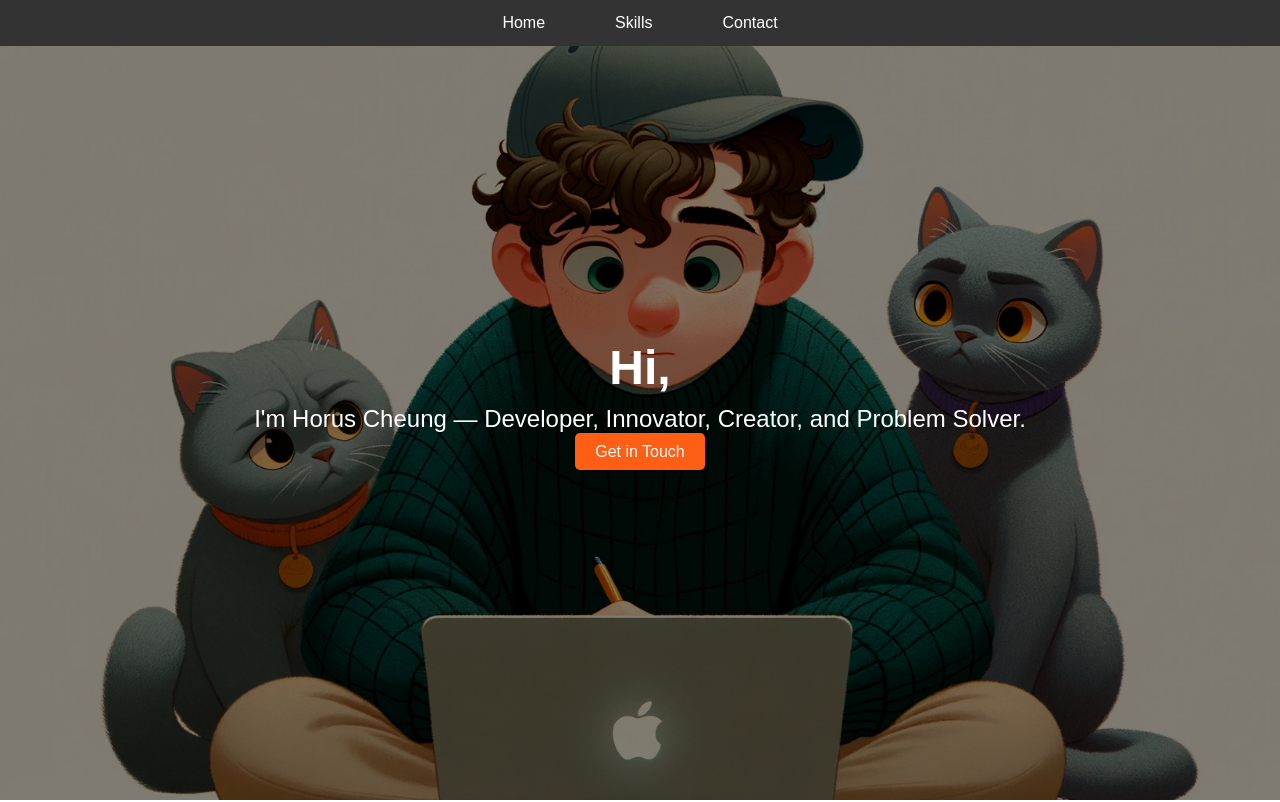
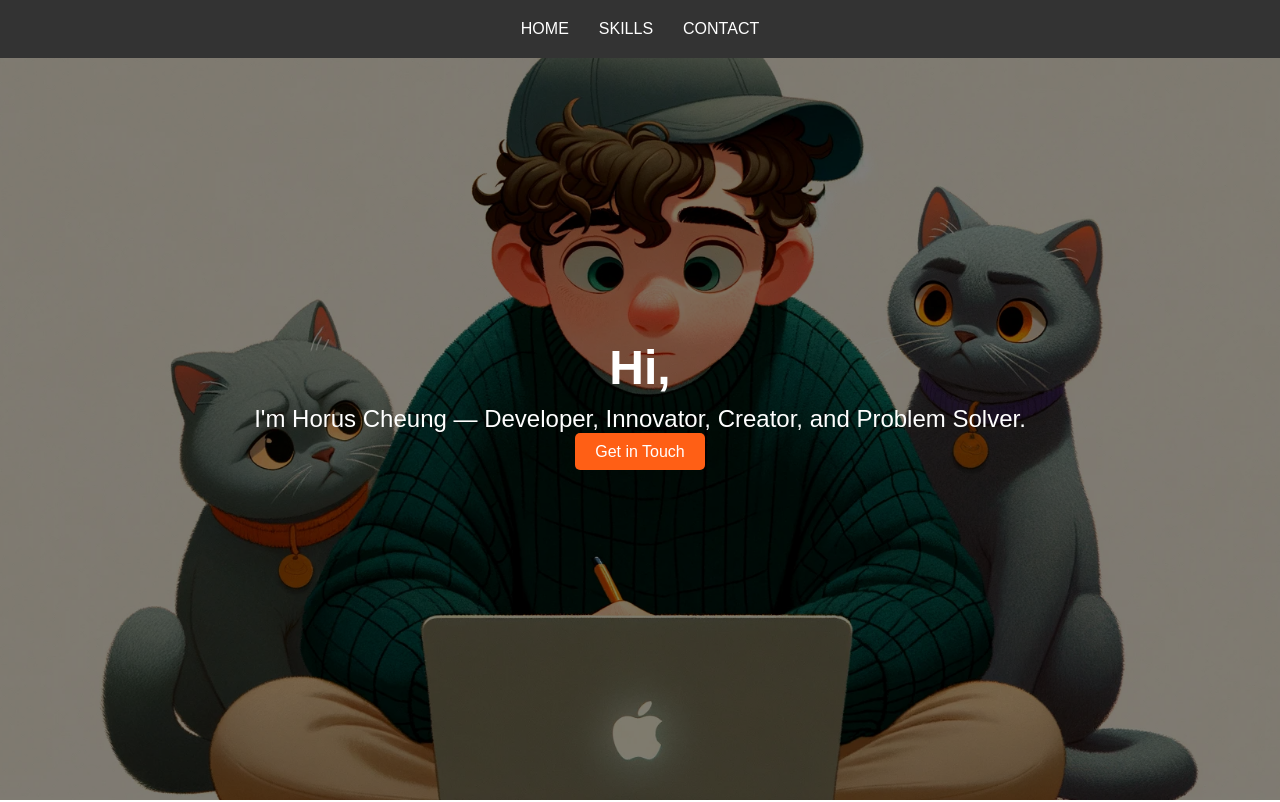
Before and after one commit to horuscheung/horuscheung, a React (Vite) app: page / in a window 1280 px wide. Shown: the top 802 px of the page. Built offline with nearby package versions, Linux system fonts and the light colour scheme.

Commit message:
Update button style

```diff
--- a/package.json
+++ b/package.json
@@ -24,6 +24,7 @@
     "eslint-plugin-react-refresh": "^0.4.16",
     "gh-pages": "^6.3.0",
     "globals": "^15.14.0",
+    "sass": "^1.83.1",
     "typescript": "~5.6.2",
     "typescript-eslint": "^8.18.2",
     "vite": "^6.0.5"
--- a/src/App.css
+++ /dev/null
@@ -1,158 +0,0 @@
-/* Global Styles */
-body {
-    margin: 0;
-    font-family: Arial, sans-serif;
-    scroll-behavior: smooth;
-}
-
-/* Navigation Bar */
-nav {
-    position: fixed;
-    top: 0;
-    width: 100%;
-    background-color: #333;
-    z-index: 1000;
-}
-
-nav ul {
-    list-style-type: none;
-    margin: 0;
-    padding: 0;
-    display: flex;
-    justify-content: center;
-}
-
-nav ul li {
-    margin: 0 15px;
-}
-
-nav ul li a {
-    color: white;
-    text-decoration: none;
-    padding: 14px 20px;
-    display: block;
-}
-
-nav ul li a:hover {
-    background-color: #575757;
-    border-radius: 5px;
-}
-
-/* Hero Section */
-#hero {
-    position: relative;
-    background: url('./hero.png') no-repeat center center/cover;
-    height: 100vh;
-    display: flex;
-    justify-content: center;
-    align-items: center;
-    text-align: center;
-    color: white;
-}
-
-#hero .overlay {
-    position: absolute;
-    top: 0;
-    left: 0;
-    width: 100%;
-    height: 100%;
-    background-color: rgba(0, 0, 0, 0.5);
-}
-
-#hero .hero-content {
-    position: relative;
-    z-index: 2;
-}
-
-#hero h1 {
-    font-size: 3em;
-    margin: 0;
-}
-
-#hero p {
-    font-size: 1.5em;
-    margin: 10px 0;
-}
-
-#hero a {
-    padding: 10px 20px;
-    background-color: #FF5F15;
-    color: white;
-    text-decoration: none;
-    border-radius: 5px;
-}
-
-#hero a:hover {
-    background-color: #D94A0B;
-}
-
-/* Skills Section */
-#skills .skills-list {
-    display: flex;
-    justify-content: center;
-    flex-wrap: wrap;
-    gap: 20px;
-}
-
-#skills .skill {
-    width: 200px;
-    padding: 20px;
-    background-color: #fff;
-    border: 1px solid #ddd;
-    border-radius: 10px;
-    box-shadow: 0 4px 6px rgba(0, 0, 0, 0.1);
-    text-align: center;
-    transition: transform 0.3s ease, box-shadow 0.3s ease;
-}
-
-#skills .skill:hover {
-    transform: scale(1.05);
-    box-shadow: 0 8px 15px rgba(0, 0, 0, 0.2);
-}
-
-#skills .skill img {
-    width: 60px;
-    height: 60px;
-    margin-bottom: 10px;
-}
-
-#skills .skill h3 {
-    font-size: 1.2em;
-    margin: 10px 0;
-}
-
-/* Contact Section */
-#contact {
-    padding: 50px;
-    background-color: #f4f4f4;
-    text-align: center;
-}
-
-#contact form {
-    display: flex;
-    flex-direction: column;
-    width: 50%;
-    margin: auto;
-}
-
-#contact label, #contact input, #contact textarea {
-    margin: 10px 0;
-    font-size: 1em;
-}
-
-#contact input, #contact textarea {
-    padding: 10px;
-    border: 1px solid #ccc;
-    border-radius: 5px;
-}
-
-#contact input[type="submit"] {
-    background-color: #FF5F15;
-    color: white;
-    border: none;
-    cursor: pointer;
-}
-
-#contact input[type="submit"]:hover {
-    background-color: #D94A0B;
-}
--- /dev/null
+++ b/src/App.scss
@@ -0,0 +1,208 @@
+/* Global Styles */
+body {
+  margin: 0;
+  font-family: Arial, sans-serif;
+  scroll-behavior: smooth;
+}
+
+/* Navigation Bar */
+nav {
+  position: fixed;
+  top: 0;
+  width: 100%;
+  background-color: #333;
+  z-index: 1000;
+}
+
+nav ul {
+  list-style-type: none;
+  margin: 0;
+  padding: 0;
+  display: flex;
+  justify-content: center;
+}
+
+nav ul li {
+  margin: 0 15px;
+}
+
+.btn {
+  transition-property: all;
+  transition-duration: 0.6s;
+  transition-timing-function: ease;
+}
+
+.btn {
+  color: #fff;
+  cursor: pointer;
+  font-size: 16px;
+  font-weight: 400;
+  margin: 0 0 2em;
+  max-width: 160px;
+  position: relative;
+  text-decoration: none;
+  text-transform: uppercase;
+  width: 100%;
+  padding: 10px 20px;
+
+  &:hover {
+    text-decoration: none;
+  }
+}
+
+.navigate-button {
+  letter-spacing: 0;
+}
+
+.navigate-button:hover,
+.navigate-button:active {
+  letter-spacing: 5px;
+}
+
+.navigate-button:after,
+.navigate-button:before {
+  backface-visibility: hidden;
+  border: 1px solid rgba(#fff, 0);
+  bottom: 0px;
+  content: " ";
+  display: block;
+  margin: 0 auto;
+  position: relative;
+  transition: all 280ms ease-in-out;
+  width: 0;
+}
+
+.navigate-button:hover:after,
+.navigate-button:hover:before {
+  backface-visibility: hidden;
+  border-color: #fff;
+  transition: width 350ms ease-in-out;
+  width: 70%;
+}
+
+.navigate-button:hover:before {
+  bottom: auto;
+  top: 0;
+  width: 70%;
+}
+
+#hero {
+  position: relative;
+  background: url("./hero.png") no-repeat center center/cover;
+  height: 100vh;
+  display: flex;
+  justify-content: center;
+  align-items: center;
+  text-align: center;
+  color: white;
+}
+
+#hero .overlay {
+  position: absolute;
+  top: 0;
+  left: 0;
+  width: 100%;
+  height: 100%;
+  background-color: rgba(0, 0, 0, 0.5);
+}
+
+#hero .hero-content {
+  position: relative;
+  z-index: 2;
+}
+
+#hero h1 {
+  font-size: 3em;
+  margin: 0;
+}
+
+#hero p {
+  font-size: 1.5em;
+  margin: 10px 0;
+}
+
+#hero a {
+  padding: 10px 20px;
+  background-color: #ff5f15;
+  color: white;
+  text-decoration: none;
+  border-radius: 5px;
+}
+
+#hero a:hover {
+  background-color: #d94a0b;
+}
+
+/* Skills Section */
+#skills .skills-list {
+  display: flex;
+  justify-content: center;
+  flex-wrap: wrap;
+  gap: 20px;
+}
+
+#skills .skill {
+  width: 200px;
+  padding: 20px;
+  background-color: #fff;
+  border: 1px solid #ddd;
+  border-radius: 10px;
+  box-shadow: 0 4px 6px rgba(0, 0, 0, 0.1);
+  text-align: center;
+  transition: transform 0.3s ease, box-shadow 0.3s ease;
+}
+
+#skills .skill:hover {
+  transform: scale(1.05);
+  box-shadow: 0 8px 15px rgba(0, 0, 0, 0.2);
+}
+
+#skills .skill img {
+  width: 60px;
+  height: 60px;
+  margin-bottom: 10px;
+}
+
+#skills .skill h3 {
+  font-size: 1.2em;
+  margin: 10px 0;
+}
+
+/* Contact Section */
+#contact {
+  padding: 50px;
+  background-color: #f4f4f4;
+  text-align: center;
+}
+
+#contact form {
+  display: flex;
+  flex-direction: column;
+  width: 50%;
+  margin: auto;
+}
+
+#contact label,
+#contact input,
+#contact textarea {
+  margin: 10px 0;
+  font-size: 1em;
+}
+
+#contact input,
+#contact textarea {
+  padding: 10px;
+  border: 1px solid #ccc;
+  border-radius: 5px;
+}
+
+#contact input[type="submit"] {
+  background-color: #ff5f15;
+  color: white;
+  border: none;
+  cursor: pointer;
+}
+
+#contact input[type="submit"]:hover {
+  background-color: #d94a0b;
+}
--- a/src/App.tsx
+++ b/src/App.tsx
@@ -1,5 +1,5 @@
-import React from 'react';
-import './App.css';
+import React from "react";
+import "./App.scss";
 
 const App: React.FC = () => {
   console.log(`⠀⠀⠀⠀⠀⠀⠀⠀⠀⠀⠀⠀⠀⠀⠀⠀⠀⠀⠀⠀⠀⠀⠀⠀⢀⠖⡄⠀⠀⠀⠀⠀⠀⠀⠀⠀⠀⠀⠀⠀⠀⠀⠀⠀⠀⠀⠀⠀⠀⠀⠀⠀⠀⠀⠀⠀
@@ -43,9 +43,21 @@ const App: React.FC = () => {
     <div>
       <nav>
         <ul>
-                    <li><a href="#hero">Home</a></li>
-                    <li><a href="#skills">Skills</a></li>
-                    <li><a href="#contact">Contact</a></li>
+          <li>
+            <a href="#hero" className="btn navigate-button">
+              Home
+            </a>
+          </li>
+          <li>
+            <a href="#skills" className="btn navigate-button">
+              Skills
+            </a>
+          </li>
+          <li>
+            <a href="#contact" className="btn navigate-button">
+              Contact
+            </a>
+          </li>
         </ul>
       </nav>
 
@@ -53,7 +65,10 @@ const App: React.FC = () => {
         <div className="overlay"></div>
         <div className="hero-content">
           <h1>Hi,</h1>
-                    <p>I'm Horus Cheung — Developer, Innovator, Creator, and Problem Solver.</p>
+          <p>
+            I'm Horus Cheung — Developer, Innovator, Creator, and Problem
+            Solver.
+          </p>
           <a href="#contact">Get in Touch</a>
         </div>
       </section>
@@ -73,7 +88,11 @@ const App: React.FC = () => {
 
       <section id="contact">
         <h2>Contact Me</h2>
-                <form action="mailto:horuscheung.coding@gmail.com" method="post" encType="text/plain">
+        <form
+          action="mailto:horuscheung.coding@gmail.com"
+          method="post"
+          encType="text/plain"
+        >
           <label htmlFor="name">Name:</label>
           <input type="text" id="name" name="name" required />
 
@@ -92,35 +111,38 @@ const App: React.FC = () => {
 
 const skills = [
   {
-        name: 'TypeScript',
-        icon: 'https://cdn.jsdelivr.net/gh/devicons/devicon@latest/icons/typescript/typescript-original.svg',
-        description: 'Strong expertise in building scalable applications with TypeScript.'
+    name: "TypeScript",
+    icon: "https://cdn.jsdelivr.net/gh/devicons/devicon@latest/icons/typescript/typescript-original.svg",
+    description:
+      "Strong expertise in building scalable applications with TypeScript.",
   },
   {
-        name: 'MongoDB',
-        icon: 'https://cdn.jsdelivr.net/gh/devicons/devicon@latest/icons/mongodb/mongodb-original.svg',
-        description: 'Experience with MongoDB for database management and querying.'
+    name: "MongoDB",
+    icon: "https://cdn.jsdelivr.net/gh/devicons/devicon@latest/icons/mongodb/mongodb-original.svg",
+    description:
+      "Experience with MongoDB for database management and querying.",
   },
   {
-        name: 'Express',
-        icon: 'https://cdn.jsdelivr.net/gh/devicons/devicon@latest/icons/express/express-original.svg',
-        description: 'Proficient in building backend APIs using Express.js.'
+    name: "Express",
+    icon: "https://cdn.jsdelivr.net/gh/devicons/devicon@latest/icons/express/express-original.svg",
+    description: "Proficient in building backend APIs using Express.js.",
   },
   {
-        name: 'React',
-        icon: 'https://cdn.jsdelivr.net/gh/devicons/devicon@latest/icons/react/react-original.svg',
-        description: 'Skilled in building interactive user interfaces with React.'
+    name: "React",
+    icon: "https://cdn.jsdelivr.net/gh/devicons/devicon@latest/icons/react/react-original.svg",
+    description: "Skilled in building interactive user interfaces with React.",
   },
   {
-        name: 'Node.js',
-        icon: 'https://cdn.jsdelivr.net/gh/devicons/devicon@latest/icons/nodejs/nodejs-original.svg',
-        description: 'Experienced in server-side development using Node.js.'
+    name: "Node.js",
+    icon: "https://cdn.jsdelivr.net/gh/devicons/devicon@latest/icons/nodejs/nodejs-original.svg",
+    description: "Experienced in server-side development using Node.js.",
   },
   {
-        name: 'Java',
-        icon: 'https://cdn.jsdelivr.net/gh/devicons/devicon@latest/icons/java/java-original-wordmark.svg',
-        description: 'Experienced in Java for backend development and object-oriented programming.'
-    }
+    name: "Java",
+    icon: "https://cdn.jsdelivr.net/gh/devicons/devicon@latest/icons/java/java-original-wordmark.svg",
+    description:
+      "Experienced in Java for backend development and object-oriented programming.",
+  },
 ];
 
 export default App;
```
Also changed, not shown: 1 other file (tests, documents, lock files or other folders). Lines whose indentation alone changed are shown as unchanged.
